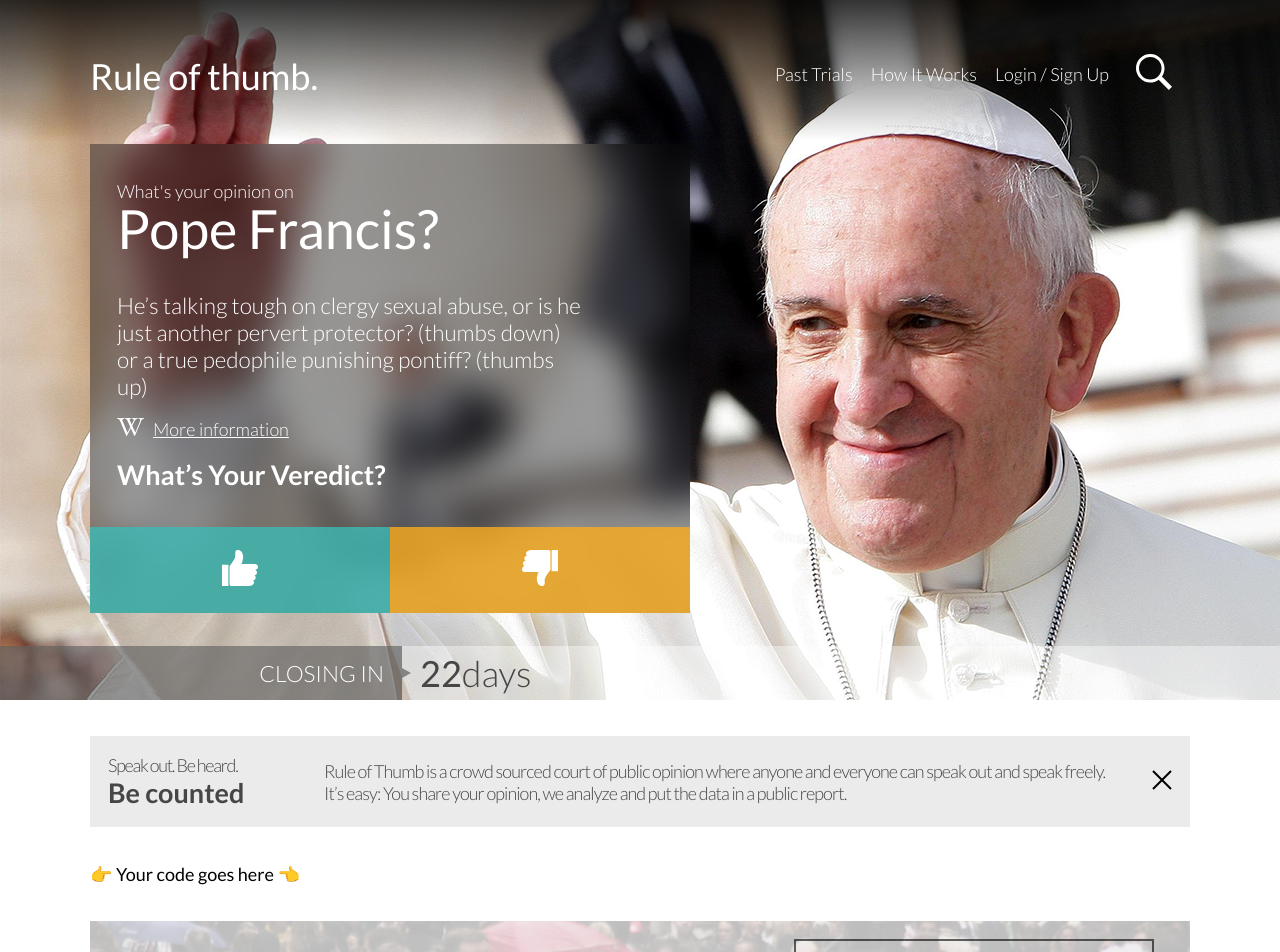
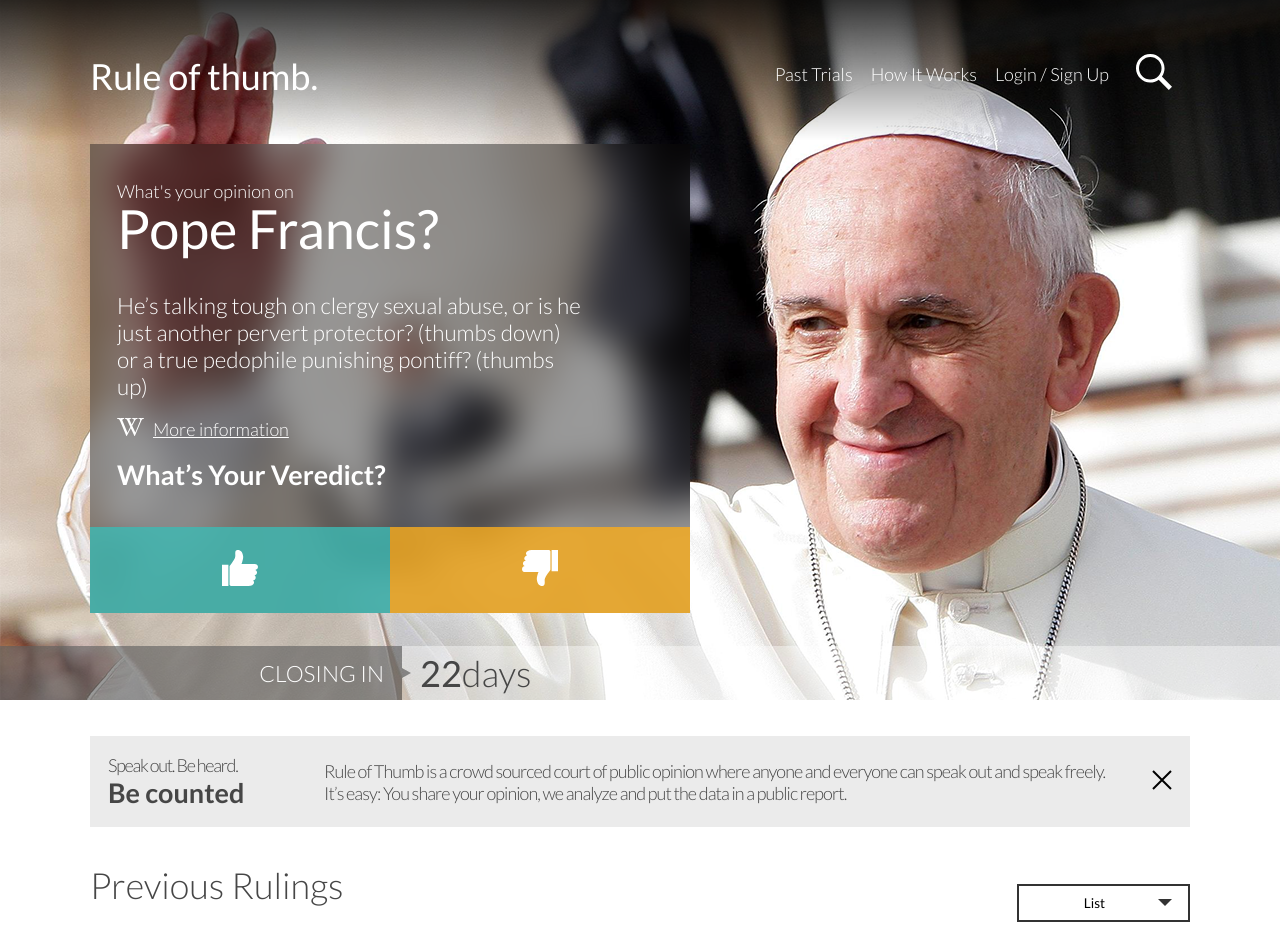
Before and after one commit to G0m1namm/rule-of-thumb, a React (Create React App) app: page / in a window 1280 px wide. Shown: the top 952 px of the page. Built offline with nearby package versions, Linux system fonts and the light colour scheme.

Commit message:
dropdown creado para cambiar la vista entre list y grid

```diff
--- /dev/null
+++ b/src/components/Dropdown/Dropdown.scss
@@ -0,0 +1,65 @@
+.dropdown {
+    display: none;
+    width: 131px;
+    box-sizing: border-box;
+    position: relative;
+    font-size: 0.65rem;
+    user-select: none;
+
+    &__header,
+    &__list-item {
+        text-align: center;
+        padding: 0.5rem;
+        border: 2px solid var(--color-darker-gray);
+        cursor: pointer;
+    }
+
+    &__header {
+        position: relative;
+        padding-right: 1.5rem;
+        &::after {
+            content: "";
+            position: absolute;
+            top: calc(50% - 0.2rem);
+            right: 0.9rem;
+            bottom: 0;
+            display: block;
+            width: 0;
+            height: 0;
+            border: 0.4rem var(--color-darker-gray) solid;
+            border-color: var(--color-darker-gray) transparent transparent transparent;
+        }
+    }
+
+    &__list {
+        &-container {
+            position: absolute;
+            width: 100%;
+            box-shadow: 0px 4px 4px var(--color-less-dark-background);
+            z-index: 2;
+        }
+        &-item {
+            background-color: var(--color-white);
+            &:hover {
+                background-color: var(--color-light-gray);
+            }
+        }
+    }
+}
+
+@media all and (min-width: 768px) {
+    .dropdown {
+        display: initial;
+    }
+}
+
+@media all and (min-width: 1100px) {
+    main h2 {
+        font-size: 2.5rem;
+    }
+
+    .dropdown {
+        width: 173px;
+        font-size: 0.75rem;
+    }
+}
--- /dev/null
+++ b/src/components/Dropdown/index.js
@@ -0,0 +1,25 @@
+import React from 'react';
+import './Dropdown.scss';
+
+export default function Dropdown({ options, onSelectChange, defaultValue }) {
+    const [isOpen, setIsOpen] = React.useState(false);
+    const [optionSelected, setOptionSelected] = React.useState(defaultValue);
+
+    const toggle = () => setIsOpen(!isOpen);
+
+    const handleOnSelect = option => {
+        setOptionSelected(option.text);
+        setIsOpen(false);
+        if (onSelectChange) onSelectChange(option.value);
+    }
+    return (
+        <div className="dropdown">
+            <div className="dropdown__header" onClick={toggle}>{optionSelected}</div>
+            {isOpen && <ul className="dropdown__list-container">
+                {options.map((item, index) => (
+                    <li className="dropdown__list-item" onClick={() => handleOnSelect(item)} key={`item-${index}`}>{item.text}</li>
+                ))}
+            </ul>}
+        </div>
+    )
+}
--- /dev/null
+++ b/src/components/MainContent/Main.scss
@@ -0,0 +1,42 @@
+main[role="main"] {
+  margin-top: 2rem;
+
+  & h2,
+  & h3,
+  & h4 {
+    color: var(--color-dark-gray);
+    font-weight: 300;
+  }
+
+  & h2 {
+    margin: 0 0 2rem;
+    font-size: 2rem;
+  }
+}
+
+.rulings {
+  &__header {
+    display: flex;
+    flex-flow: row nowrap;
+    align-items: center;
+
+    &-left,
+    &-right {
+      flex: 1;
+    }
+
+    &-right {
+      display: flex;
+      justify-content: flex-end;
+    }
+  }
+}
+
+@media all and (min-width: 768px) {
+}
+
+@media all and (min-width: 1100px) {
+  main h2 {
+    font-size: 2.5rem;
+  }
+}
--- a/src/components/MainContent/index.js
+++ b/src/components/MainContent/index.js
@@ -1,9 +1,25 @@
 import React from 'react';
+import Dropdown from '../Dropdown';
+import './Main.scss';
 
 export default function MainContent() {
+    const options = [
+        { value: 'list', text: 'List' },
+        { value: 'grid', text: 'Grid' },
+    ]
+
     return (
         <main role="main">
-            👉 Your code goes here 👈
+            <div className="main__rulings">
+                <div className="rulings__header">
+                    <div className="rulings__header-left">
+                        <h2 className="rulings__header-title">Previous Rulings</h2>
+                    </div>
+                    <div className="rulings__header-right">
+                        <Dropdown {...{ options }} defaultValue="List" />
+                    </div>
+                </div>
+            </div>
         </main>
     )
 }
--- a/src/index.css
+++ b/src/index.css
@@ -1,21 +1,23 @@
 :root {
   --color-green-positive: 60, 187, 180;
   --color-yellow-negative: 249, 173, 29;
-  --color-dark-background: rgba(0, 0, 0, .4);
-  --color-darker-background: rgba(0, 0, 0, .6);
+  --color-less-dark-background: rgba(0, 0, 0, 0.25);
+  --color-dark-background: rgba(0, 0, 0, 0.4);
+  --color-darker-background: rgba(0, 0, 0, 0.6);
   --color-darker-gray: rgba(51, 51, 51, 1);
   --color-dark-gray: rgba(70, 70, 70, 1);
   --color-light-gray: rgba(235, 235, 235, 1);
-  --color-light-background: rgba(255, 255, 255, .4);
-  --color-lighter-background: rgba(255, 255, 255, .8);
+  --color-light-background: rgba(255, 255, 255, 0.4);
+  --color-lighter-background: rgba(255, 255, 255, 0.8);
   --color-white: rgba(255, 255, 255, 1);
 }
 
-html, body {
+html,
+body {
   width: 100%;
   margin: 0;
   background-color: var(--color-white);
-  font-family: 'Lato', sans-serif;
+  font-family: "Lato", sans-serif;
   font-size: 12px;
   font-weight: 400;
 }
@@ -24,12 +26,13 @@
   position: relative;
 }
 
-a, a:visited {
+a,
+a:visited {
   color: var(--color-white);
 }
 
 button {
-  font-family: 'Lato', sans-serif;
+  font-family: "Lato", sans-serif;
 }
 
 ul {
@@ -53,11 +56,7 @@
   min-height: 10rem;
   justify-content: space-between;
   padding: 0 1rem;
-  background: linear-gradient(
-      to bottom,
-      rgba(0, 0, 0, .8) 0%,
-      rgba(0, 0, 0, 0) 80%
-  );
+  background: linear-gradient(to bottom, rgba(0, 0, 0, 0.8) 0%, rgba(0, 0, 0, 0) 80%);
 }
 
 .icon-button {
@@ -67,7 +66,7 @@
 }
 
 .icon-button[aria-label="thumbs up"] {
-  background-color: rgba(var(--color-green-positive), .8);
+  background-color: rgba(var(--color-green-positive), 0.8);
 }
 
 .icon-button[aria-label="thumbs up"]:hover {
@@ -75,7 +74,7 @@
 }
 
 .icon-button[aria-label="thumbs down"] {
-  background-color: rgba(var(--color-yellow-negative), .8);
+  background-color: rgba(var(--color-yellow-negative), 0.8);
 }
 
 .icon-button[aria-label="thumbs down"]:hover {
@@ -141,7 +140,7 @@
 .nav__search {
   width: 24px;
   height: 24px;
-  margin-left: .5rem;
+  margin-left: 0.5rem;
 }
 
 .nav__search-input {
@@ -151,9 +150,9 @@
   background-color: transparent;
   border-radius: 0;
   color: var(--color-white);
-  font-family: 'Lato', sans-serif;
+  font-family: "Lato", sans-serif;
   font-size: 1.5rem;
-  transition: width .2s ease-in;
+  transition: width 0.2s ease-in;
 }
 
 .nav__search-input:focus {
@@ -202,12 +201,8 @@
   left: -20%;
   width: 140%;
   height: 140%;
-  background:
-      center no-repeat linear-gradient(
-          var(--color-dark-background),
-          var(--color-dark-background)
-      ),
-      -25vw 0/160vw no-repeat url('assets/img/pope-francis.png');
+  background: center no-repeat linear-gradient(var(--color-dark-background), var(--color-dark-background)),
+    -25vw 0/160vw no-repeat url("assets/img/pope-francis.png");
   filter: blur(1rem);
 }
 
@@ -267,7 +262,7 @@
   width: 30%;
   align-items: center;
   justify-content: flex-end;
-  padding: 0 .25rem 0 0;
+  padding: 0 0.25rem 0 0;
   background-color: var(--color-dark-background);
   color: var(--color-white);
   font-weight: 300;
@@ -276,21 +271,21 @@
 
 .closing-gauge__left:after {
   position: absolute;
-  right: -.5rem;
+  right: -0.5rem;
   display: block;
   width: 0;
   height: 0;
   border-top: 0.25rem solid transparent;
   border-bottom: 0.25rem solid transparent;
   border-left: 0.5rem solid var(--color-dark-background);
-  content: ' ';
+  content: " ";
 }
 
 .closing-gauge__right {
   display: flex;
   align-items: center;
   justify-content: flex-end;
-  padding: 0 0 0 .75rem;
+  padding: 0 0 0 0.75rem;
 }
 
 .closing-gauge__number {
@@ -322,7 +317,7 @@
   left: 0;
   width: 100%;
   object-fit: cover;
-  opacity: .2;
+  opacity: 0.2;
   pointer-events: none;
 }
 
@@ -335,7 +330,7 @@
   color: var(--color-dark-gray);
   font-size: 1.25rem;
   font-weight: 300;
-  letter-spacing: -.07rem;
+  letter-spacing: -0.07rem;
 }
 
 .banner-top .banner__left > .banner__title {
@@ -343,7 +338,7 @@
   color: var(--color-dark-gray);
   font-size: 2rem;
   font-weight: 700;
-  letter-spacing: -.05rem;
+  letter-spacing: -0.05rem;
 }
 
 .banner-top .banner__right {
@@ -355,7 +350,7 @@
   color: var(--color-dark-gray);
   font-size: 1.25rem;
   font-weight: 300;
-  letter-spacing: -.05rem;
+  letter-spacing: -0.05rem;
 }
 
 .banner-bottom {
@@ -388,23 +383,6 @@
   font-size: 1.5rem;
 }
 
-main[role="main"] {
-  padding: 0 1rem;
-  margin-top: 2rem;
-}
-
-main h2,
-main h3,
-main h4 {
-  color: var(--color-dark-gray);
-  font-weight: 300;
-}
-
-main h2 {
-  margin: 0 0 2rem;
-  font-size: 2rem;
-}
-
 .footer {
   display: flex;
   align-items: flex-end;
@@ -413,7 +391,7 @@
 }
 
 .footer__links li {
-  padding: .5rem 0;
+  padding: 0.5rem 0;
   font-size: 1.25rem;
 }
 
@@ -449,7 +427,7 @@
 .featured-card__more-info-icon {
   width: 1.5rem;
   height: 1rem;
-  margin-right: .5rem;
+  margin-right: 0.5rem;
 }
 
 .banner-top .icon-button {
@@ -471,7 +449,8 @@
 }
 
 @media all and (min-width: 768px) {
-  html, body {
+  html,
+  body {
     font-size: 14px;
   }
 
@@ -487,8 +466,7 @@
   }
 
   .featured-card__glass-background {
-      background:
-          center no-repeat linear-gradient(var(--color-dark-background), var(--color-dark-background)),
+    background: center no-repeat linear-gradient(var(--color-dark-background), var(--color-dark-background)),
       7vw -6.5rem/115vw auto no-repeat url(assets/img/pope-francis.png);
   }
 
@@ -568,7 +546,8 @@
 }
 
 @media all and (min-width: 1100px) {
-  html, body {
+  html,
+  body {
     font-size: 18px;
   }
 
@@ -659,8 +638,7 @@
   }
 
   .featured-card__glass-background {
-      background:
-          center no-repeat linear-gradient(var(--color-dark-background), var(--color-dark-background)),
+    background: center no-repeat linear-gradient(var(--color-dark-background), var(--color-dark-background)),
       calc(-50vw + 650px) -6rem/105vw auto no-repeat url(assets/img/pope-francis.png);
   }
 
@@ -733,10 +711,6 @@
     width: 20rem;
   }
 
-  main h2 {
-      font-size: 2.5rem;
-  }
-
   hr[role="separator"] {
     margin: 2rem 0;
   }
```
Lines whose indentation alone changed are shown as unchanged.
